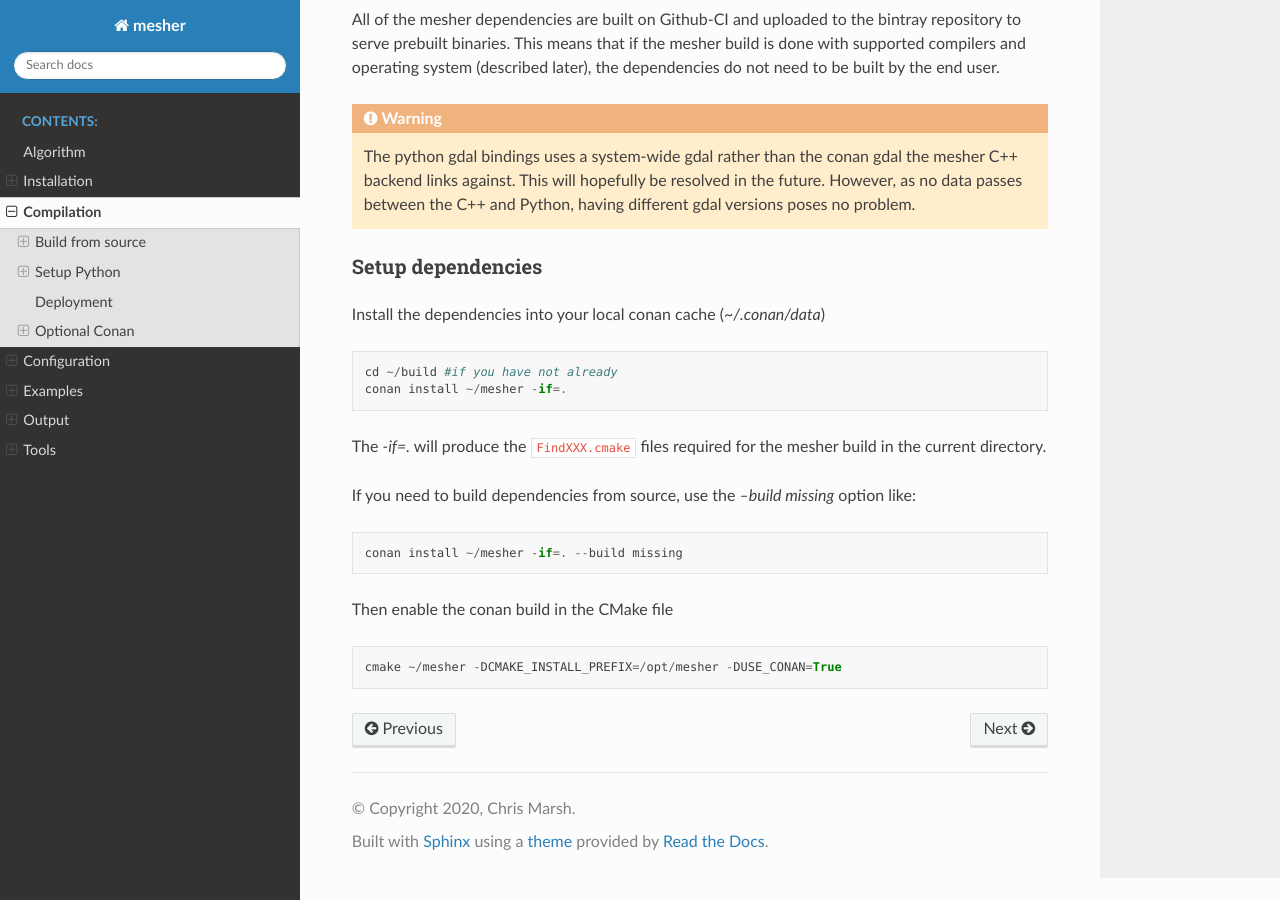
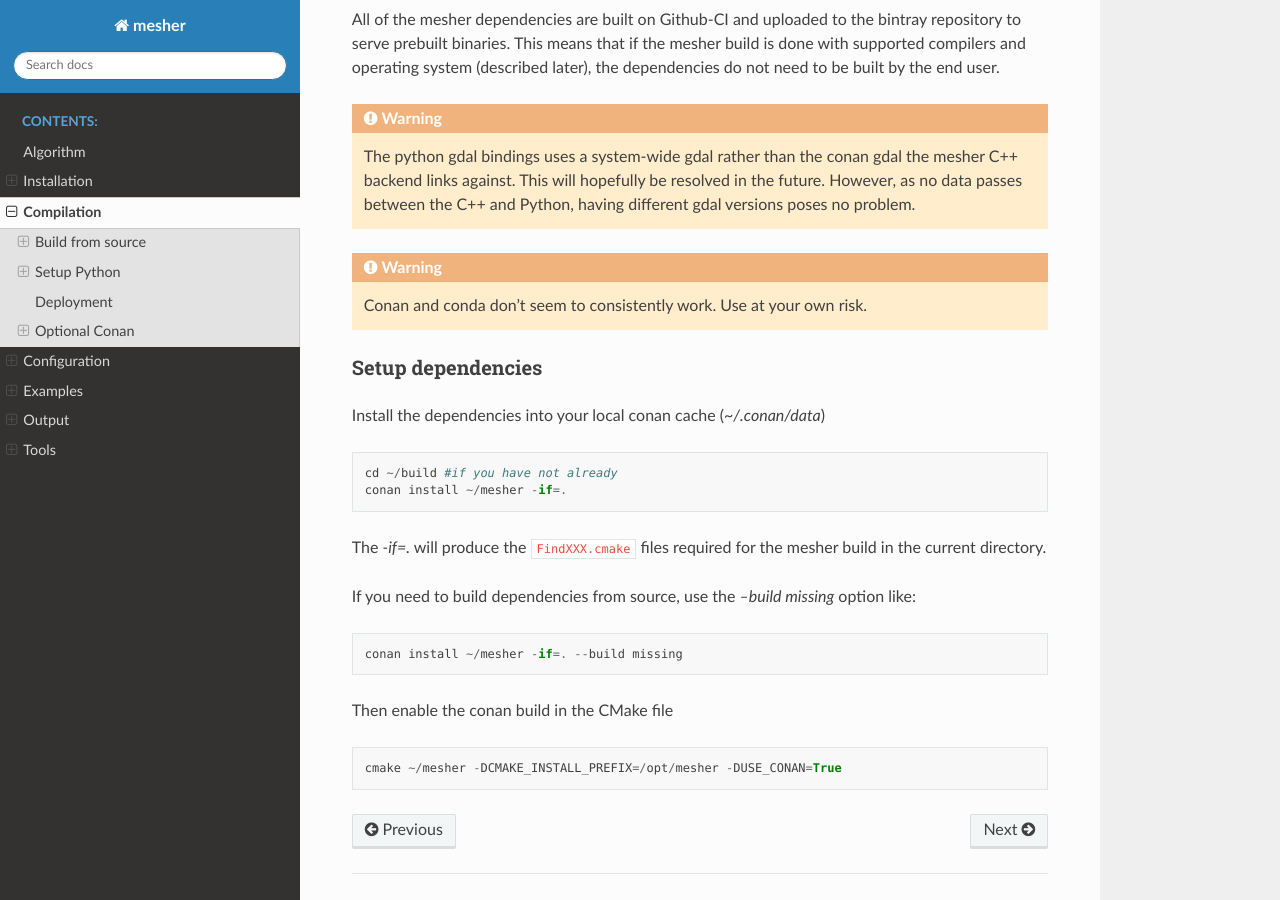
Before and after one commit to Chrismarsh/mesher, a Sphinx documentation site: the page built from docs/source/build.rst, in a window 1280 px wide and 900 px high, scrolled down 3449 px. Built offline with Sphinx 7.4.7 and the Read the Docs theme 2.0.0, drawn with Linux system fonts in a browser that asks for light colours.

Commit message:
update docs

```diff
--- a/docs/source/build.rst
+++ b/docs/source/build.rst
@@ -169,6 +169,8 @@ All of the mesher dependencies are built on Github-CI and uploaded to the bintra
 .. warning::
    The python gdal bindings uses a system-wide gdal rather than the conan gdal the mesher C++ backend links against. This will hopefully be resolved in the future. However, as no data passes between the C++ and Python, having different gdal versions poses no problem.
 
+.. warning::
+    Conan and conda don't seem to consistently work. Use at your own risk.
 
 Setup dependencies
 ******************
```
